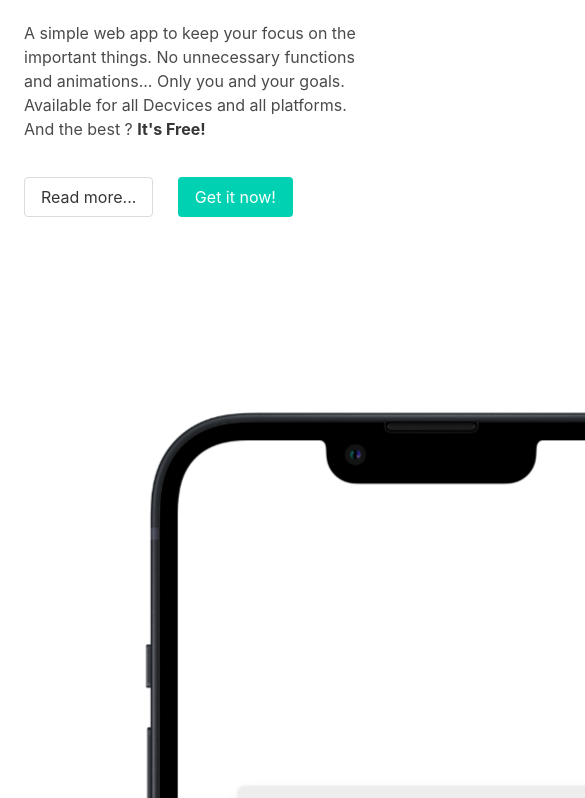
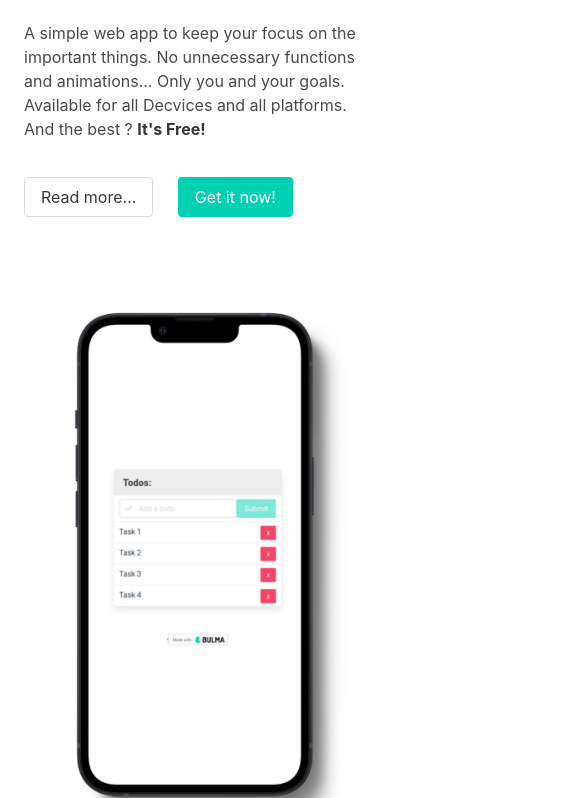
Before and after one commit to sbstn98/simpletodoapplandingpage, a plain HTML site: page index.html in a window 390 px wide. Shown: the part 302-1100 px from the top of the page, 585 px wide, since content can reach past the window. Drawn offline with nearby package versions, Linux system fonts and the light colour scheme.

Commit message:
Resize iphone mockup

```diff
--- a/index.html
+++ b/index.html
@@ -58,7 +58,7 @@
 
                 </div>
                  <div class="column">
-                    <img src="simple-todo-app-iphone-mockup.png" alt="" style="max-width: 900px;">
+                    <img src="simple-todo-app-iphone-mockup.png" alt="">
                  </div>
             </div>
         </div>
```
